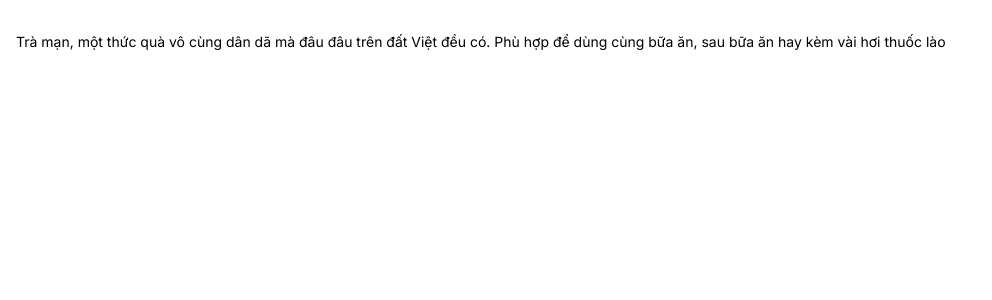
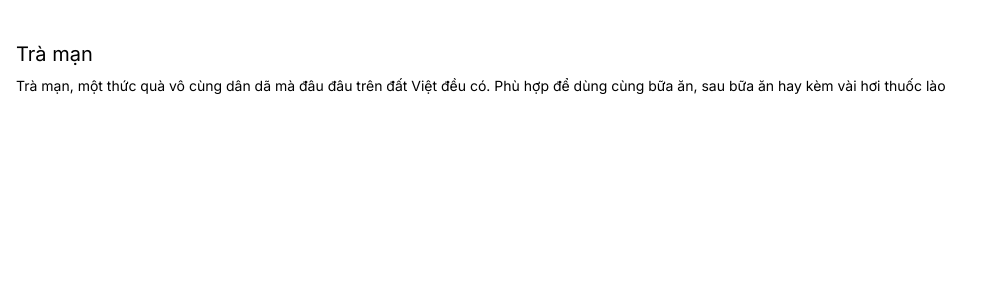
Before and after one commit to doraeminemon/bun-thang, a SvelteKit app: page /tra-da in a window 1280 px wide. Shown: the top 300 px of the page, without its empty margins (0-992 px from the left). Built offline with nearby package versions, Linux system fonts and the light colour scheme.

Commit message:
Add titles

```diff
--- a/src/routes/che-lam/+page.svelte
+++ b/src/routes/che-lam/+page.svelte
@@ -1,3 +1,4 @@
 <main>
+  <h1>Chè Lam</h1>
   <p>Một thức ngọt dân dã phù hợp ăn cùng trà đá và thuốc lào.</p>
 </main>
--- a/src/routes/pho-ga/+page.svelte
+++ b/src/routes/pho-ga/+page.svelte
@@ -1,3 +1,4 @@
 <main>
+  <h1>Phở gà</h1>
   <p>Món phở rất thanh nếu so sánh với phở bò. Nước dùng ngọt thanh, ăn dễ trôi, rất phù hợp với người ốm. </p>
 </main>
--- a/src/routes/tra-da/+page.svelte
+++ b/src/routes/tra-da/+page.svelte
@@ -1,3 +1,4 @@
 <main>
+  <h1>Trà mạn</h1>
   <p>Trà mạn, một thức quà vô cùng dân dã mà đâu đâu trên đất Việt đều có. Phù hợp để dùng cùng bữa ăn, sau bữa ăn hay kèm vài hơi thuốc lào</p>
 </main>
```
